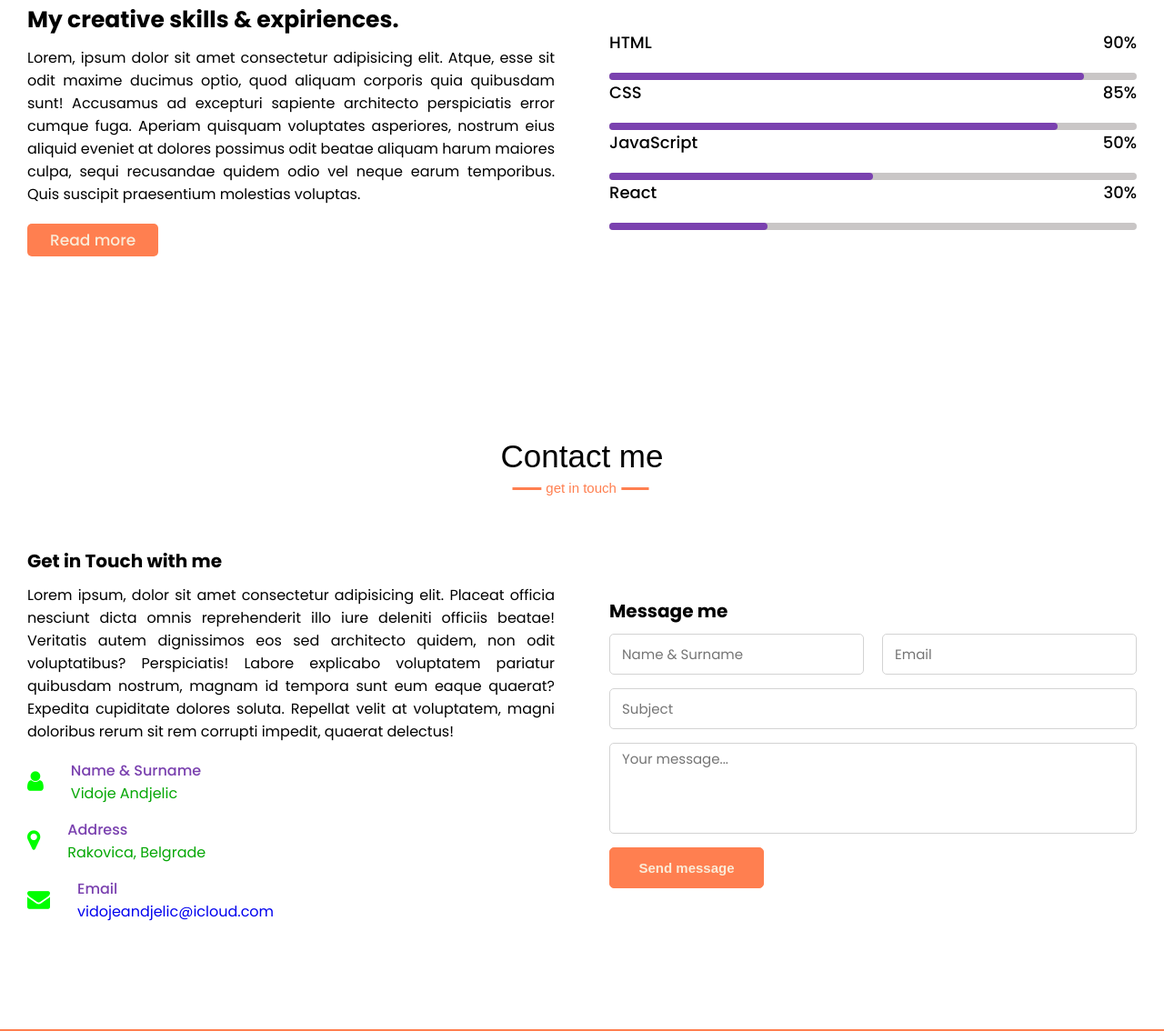
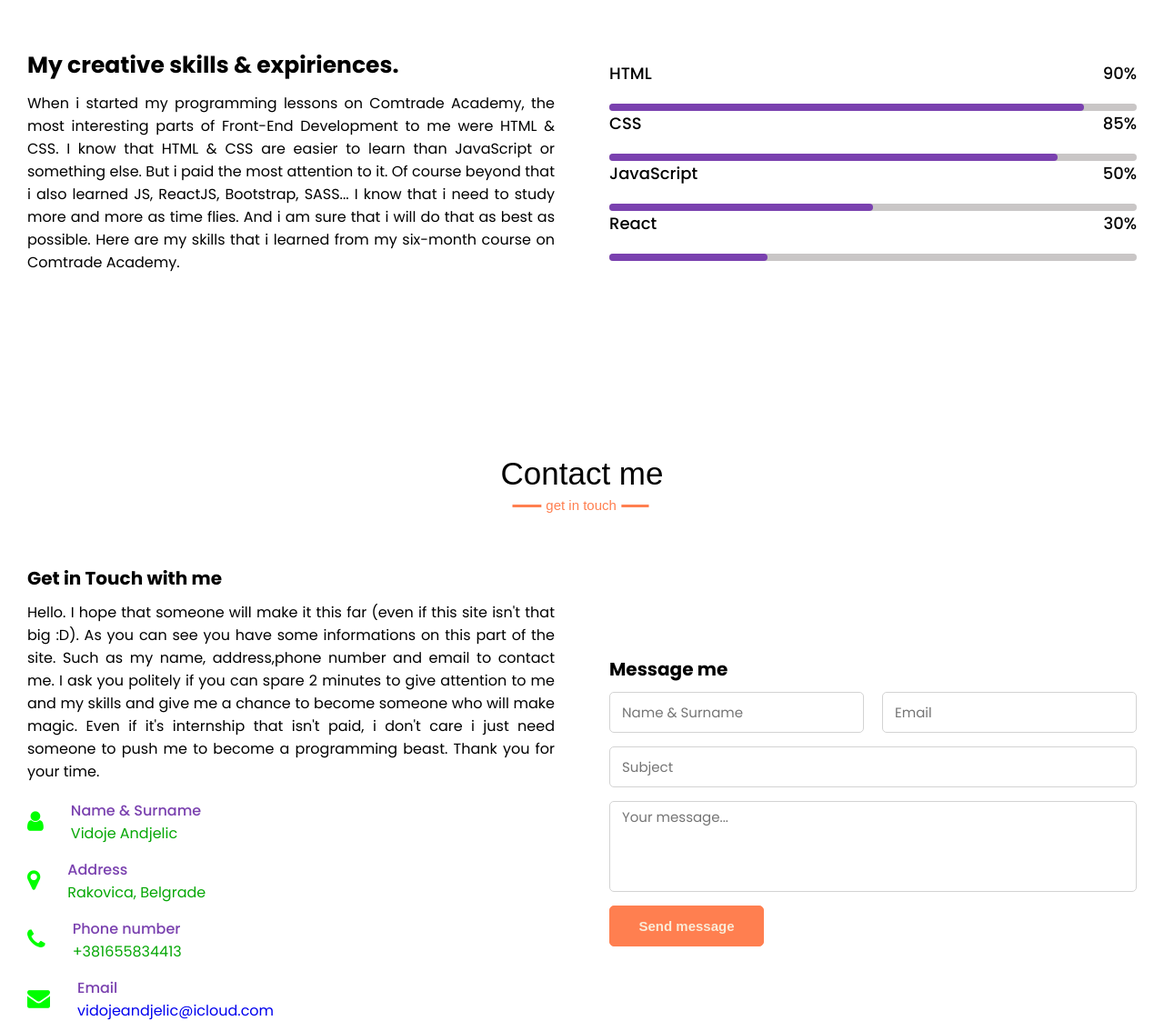
Before and after one commit to vidoje19/portfolio, a plain HTML site: page Website/index.html in a window 1280 px wide. Shown: the part 1792-2926 px from the top of the page at 91% size. Drawn offline with nearby package versions, Linux system fonts and the light colour scheme.

Commit message:
Add files via upload

```diff
--- a/Website/index.html
+++ b/Website/index.html
@@ -12,11 +12,15 @@
       rel="stylesheet"
       href="https://cdnjs.cloudflare.com/ajax/libs/font-awesome/4.7.0/css/font-awesome.min.css"
     />
+    <link rel="apple-touch-icon" sizes="180x180" href="favicon/apple-touch-icon.png">
+<link rel="icon" type="image/png" sizes="32x32" href="favicon/favicon-32x32.png">
+<link rel="icon" type="image/png" sizes="16x16" href="favicon/favicon-16x16.png">
+<link rel="manifest" href="favicon/site.webmanifest">
   </head>
   <body>
     <!-- Navigation Bar -->
     <div class="scrollupbtn">
-      <i class="fa fa-angle-up" ></i>
+      <i class="fa fa-angle-up"></i>
     </div>
     <nav class="navbar">
       <div class="maxwidth">
@@ -27,7 +31,9 @@
           <li class="navitem"><a href="#home" class="navlink">Home</a></li>
           <li class="navitem"><a href="#about" class="navlink">About</a></li>
           <li class="navitem"><a href="#skills" class="navlink">Skills</a></li>
-          <li class="navitem"><a href="#contact" class="navlink">Contact</a></li>
+          <li class="navitem">
+            <a href="#contact" class="navlink">Contact</a>
+          </li>
         </ul>
         <div class="hamburger">
           <div class="bar"></div>
@@ -43,7 +49,7 @@
           <div class="text1">Hello, my name is</div>
           <div class="text2">Vidoje Andjelić</div>
           <div class="text3">And I'm a <span class="typing"></span></div>
-          <a href="#">Hire me</a>
+          <a href="#contact">Hire me</a>
         </div>
       </div>
     </section>
@@ -77,14 +83,20 @@
             </p>
             <p class="paragraph">So:</p>
             <p class="paragraph">
-              I am aware of how much i know, but also how many things i still
-              need to learn - which i eagerly want and look forward to.
+              I am type of programmer who want to learn and who will learn his
+              job and everything that someone need from him. Even if i don't
+              know something i will give everything to learn it. I am aware of
+              how much i know, but also how many things i still need to learn -
+              which i eagerly want and look forward to.
             </p>
             <h4>
               This is my first project and i decided that it would be best to do
               <span>portfolio.</span>
             </h4>
-            <a href="#">Download my CV</a>
+            <a
+              href="https://acrobat.adobe.com/link/review?uri=urn:aaid:scds:US:3c5756cf-6afd-3371-8054-3985e2bdc74a"
+               target="_blank">My CV</a
+            >
           </div>
         </div>
       </div>
@@ -99,16 +111,15 @@
           <div class="column left">
             <div class="text">My creative skills & expiriences.</div>
             <p>
-              Lorem, ipsum dolor sit amet consectetur adipisicing elit. Atque,
-              esse sit odit maxime ducimus optio, quod aliquam corporis quia
-              quibusdam sunt! Accusamus ad excepturi sapiente architecto
-              perspiciatis error cumque fuga. Aperiam quisquam voluptates
-              asperiores, nostrum eius aliquid eveniet at dolores possimus odit
-              beatae aliquam harum maiores culpa, sequi recusandae quidem odio
-              vel neque earum temporibus. Quis suscipit praesentium molestias
-              voluptas.
+              When i started my programming lessons on Comtrade Academy, the
+              most interesting parts of Front-End Development to me were HTML &
+              CSS. I know that HTML & CSS are easier to learn than JavaScript or
+              something else. But i paid the most attention to it. Of course
+              beyond that i also learned JS, ReactJS, Bootstrap, SASS... I know
+              that i need to study more and more as time flies. And i am sure
+              that i will do that as best as possible. Here are my skills that i
+              learned from my six-month course on Comtrade Academy.
             </p>
-            <a href="#">Read more</a>
           </div>
           <div class="column right">
             <div class="bars">
@@ -147,14 +158,14 @@
           <div class="column left">
             <div class="text">Get in Touch with me</div>
             <p>
-              Lorem ipsum, dolor sit amet consectetur adipisicing elit. Placeat
-              officia nesciunt dicta omnis reprehenderit illo iure deleniti
-              officiis beatae! Veritatis autem dignissimos eos sed architecto
-              quidem, non odit voluptatibus? Perspiciatis! Labore explicabo
-              voluptatem pariatur quibusdam nostrum, magnam id tempora sunt eum
-              eaque quaerat? Expedita cupiditate dolores soluta. Repellat velit
-              at voluptatem, magni doloribus rerum sit rem corrupti impedit,
-              quaerat delectus!
+              Hello. I hope that someone will make it this far (even if this
+              site isn't that big :D). As you can see you have some informations
+              on this part of the site. Such as my name, address,phone number
+              and email to contact me. I ask you politely if you can spare 2
+              minutes to give attention to me and my skills and give me a chance
+              to become someone who will make magic. Even if it's internship
+              that isn't paid, i don't care i just need someone to push me to
+              become a programming beast. Thank you for your time.
             </p>
             <div class="icons">
               <div class="row">
@@ -172,36 +183,51 @@
                 </div>
               </div>
               <div class="row">
+                <i class="fa fa-phone"></i>
+                <div class="info">
+                  <div class="head">Phone number</div>
+                  <div class="sub-title">+381655834413</div>
+                </div>
+              </div>
+              <div class="row">
                 <i class="fa fa-envelope"></i>
                 <div class="info">
                   <div class="head">Email</div>
-                  <div class="sub-title"><a href="mailto:vidojeandjelic@icloud.com">vidojeandjelic@icloud.com</a></div>
+                  <div class="sub-title">
+                    <a href="mailto:vidojeandjelic@icloud.com"
+                      >vidojeandjelic@icloud.com</a
+                    >
+                  </div>
                 </div>
               </div>
             </div>
           </div>
           <div class="column right">
             <div class="text">Message me</div>
-            <form action="#">
+            <form action="mailto:vidojeandjelic@icloud.com">
               <div class="fields">
-              <div class="field">
-                <div class="field name">
-                  <input type="text" placeholder="Name & Surname" required>
+                <div class="field">
+                  <div class="field name">
+                    <input type="text" placeholder="Name & Surname" required />
+                  </div>
+                  <div class="field email">
+                    <input type="email" placeholder="Email" required />
+                  </div>
                 </div>
-                <div class="field email">
-                  <input type="email" placeholder="Email" required>
-                </div>
-              </div>
                 <div class="field">
-                  <input type="text" placeholder="Subject" required>
+                  <input type="text" placeholder="Subject" required />
                 </div>
                 <div class="field message">
-                  <textarea  cols="30" rows="10" placeholder="Your message..." required></textarea>
+                  <textarea
+                    cols="30"
+                    rows="10"
+                    placeholder="Your message..."
+                    required
+                  ></textarea>
                 </div>
                 <div class="button">
                   <button type="submit">Send message</button>
                 </div>
-
               </div>
             </form>
           </div>
@@ -211,7 +237,11 @@
 
     <!-- footer section -->
     <footer>
-      <span>Made By <span class="ftr">Vidoje Andjelic</span> | <span class="fa fa-copyright"> Copyright</span> | 2022. All rights reserved.</span>
+      <span
+        >Made By <span class="ftr">Vidoje Andjelic</span> |
+        <span class="fa fa-copyright"> Copyright</span> | 2022. All rights
+        reserved.</span
+      >
     </footer>
 
     <script src="js.js"></script>
--- a/Website/js.js
+++ b/Website/js.js
@@ -45,4 +45,4 @@ var typed = new Typed(".typing2", {
   typeSpeed: 100,
   backSpeed: 70,
   loop: true
-})
+});
```
Also changed, not shown: Website/favicon/about.txt (added), Website/favicon/android-chrome-192x192.png (added), Website/favicon/android-chrome-512x512.png (added), Website/favicon/apple-touch-icon.png (added), Website/favicon/favicon-16x16.png (added), Website/favicon/favicon-32x32.png (added), Website/favicon/favicon.ico (added), Website/favicon/site.webmanifest (added).
